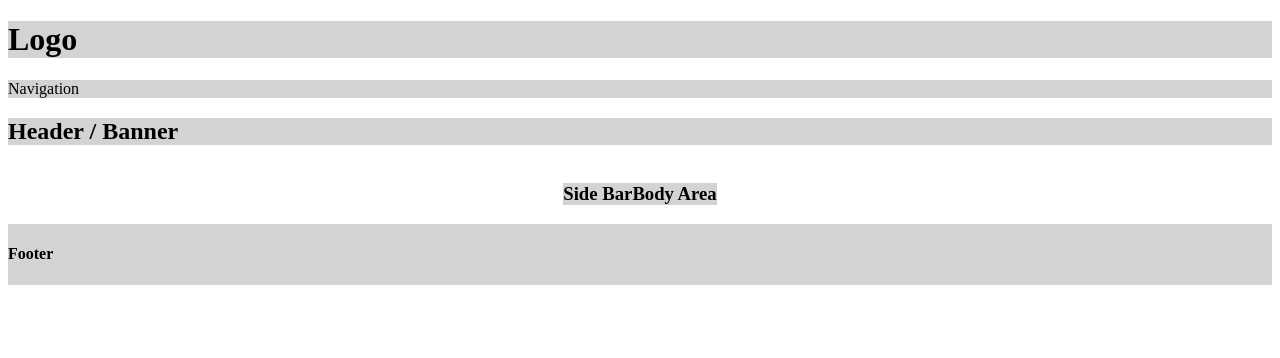
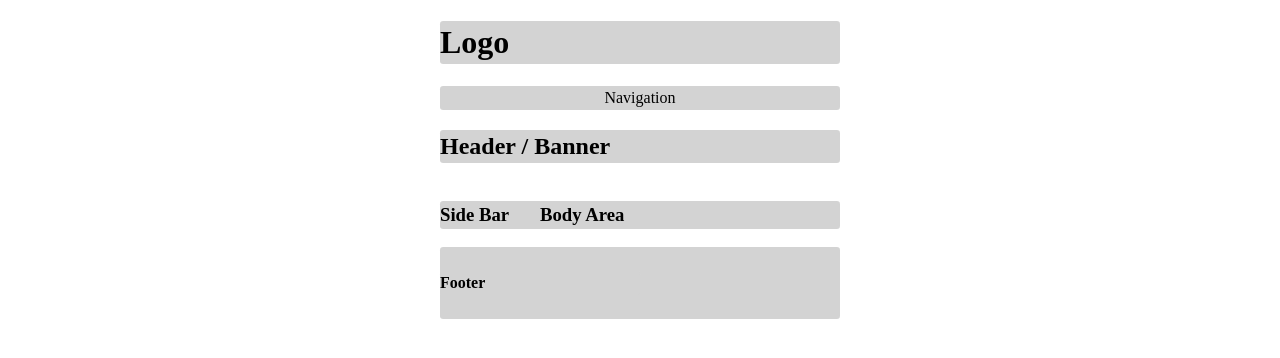
Before and after one commit to GDES-Web/battle-readiness-Kya-jo, a plain HTML site: page index.html in a window 1280 px wide. Drawn offline with Linux system fonts and the light colour scheme.

Commit message:
Semantic Branch 1 Update
This is my work up until 12:32 PM

```diff
--- a/base.css
+++ b/base.css
@@ -4,18 +4,90 @@ body {
     background-color: white;
     font-family: 'Montserrat', san s-serif;
     /* display: flex; */
+    margin: auto;
+    max-width: 1280px;
 }
 
 h1, h2, h3, h4, nav, footer {
     background-color: lightgray;
     display: flex;
     align-items: center;
+    padding: 3px 0;
+    border: 1rem;
+    border-radius: 0.2rem;
+
+    min-width: 200px;
+    max-width: 1280px;
 }
 
+/* article {
+    display: flex;
+    justify-content:center;
+    max-width: 1280px;
+    width: fit-content;
+} */
 section {
     display: flex;
     justify-content: center;
+    width: fit-content;
 }
 header {
     display: block;
 }
+.center-text {
+    display: flex;
+    align-items: center;
+    justify-content: center;
+
+    min-height: 10em;
+    flex-direction: column;
+    vertical-align: middle;
+    max-width: 1280px;
+
+}
+nav {
+    display: flex;
+    justify-content: center;
+}
+/* div {
+    margin: 1rem;
+} */
+.side-bar {
+ width: 25%;
+
+}
+.body-area {
+    width: 75%;
+
+}
+.content-items {
+    width: fit-content;
+}
+.main-shapes {
+    height: 4rem;
+    width: fit-content;
+}
+/* @media screen and (min-width: 200px) {
+    h1, h2, h3, h4, nav, footer {
+        background-color: lightgray;
+        display: flex;
+        align-items: center;
+        padding: 3px 0;
+        border: 1rem;
+        border-radius: 0.2rem;
+        min-width: 40%;
+    }
+  }
+@media screen and (min-width: 480px) {
+    h1, h2, h3, h4, nav, footer {
+        background-color: lightgray;
+        display: flex;
+        align-items: center;
+        padding: 3px 0;
+        border: 1rem;
+        border-radius: 0.2rem;
+
+        min-width: 60%;
+        max-width: 1280px;
+    }
+  } */
--- a/index.html
+++ b/index.html
@@ -12,21 +12,26 @@
         <meta name="viewport" content="width=device-width, initial-scale=1">
         <link rel="stylesheet" href="base.css">
 
+                <!-- BRANCH 1 -->
+
     </head>
-    <body>
+    <body class="center-text">
+        <div class="content-items">
         <header>
             <h1>Logo</h1>
 
             <nav>Navigation</nav>
-
-            <h2>Header / Banner</h2>
         </header>
 
-        <section>
-            <div>
+        <article>
+            <h2>Header / Banner</h2>
+        </article>
+
+        <section class="main-shapes">
+            <div class="side-bar">
                 <h3>Side Bar</h3>
             </div>
-            <div>
+            <div class="body-area">
                 <h3>Body Area</h3>
             </div>
         </section>
@@ -34,7 +39,7 @@
         <footer>
             <h4>Footer</h4>
         </footer>
-
+    </div>
 
 
 
```
